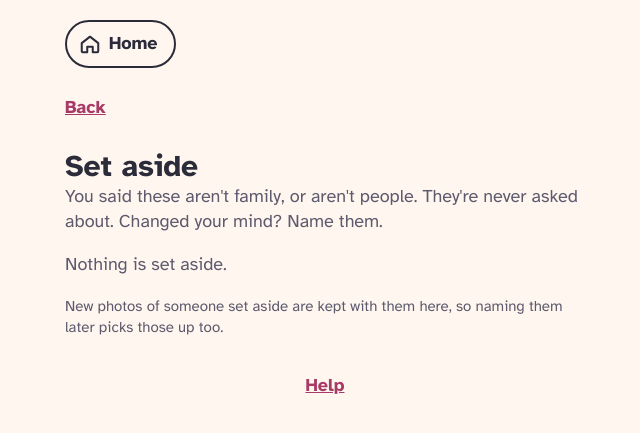
After one commit to jdmooreo7/birthday-pi, a FastAPI app: template app/birthday_pi/templates/face_set_aside.html in a window 1280 px wide. The commit adds this page. Shown: the top 433 px of the page, without its empty margins (315-955 px from the left). Run offline with FastAPI, Linux system fonts and the light colour scheme; the template is opened without the code that fills it, so the values that code supplies are empty; some libraries are stand-ins or nearby versions.

Commit message:
"Not family" can be taken back: Undo straight after, and a Set aside list
- After "Not family" or "Not a person", the next page shows "Set aside: not
  family" with Undo until her next tap.
- "Who's in your photos" links to Set aside, where each group has "Name them
  after all", into the normal "Who is this?".
- "Not sure? You can change this later." under the buttons.
- Owner-only, like naming faces: visitors are sent to the PIN.

Co-Authored-By: Claude Opus 5.5 <noreply@anthropic.com>

```diff
--- a/app/birthday_pi/main.py
+++ b/app/birthday_pi/main.py
@@ -760,7 +760,28 @@ def faces_list(request: Request, conn: sqlite3.Connection = Depends(get_conn)):
     beat = db.get_setting(conn, "faces_heartbeat")
     running = bool(beat) and (datetime.now() - datetime.fromisoformat(beat)).total_seconds() < FACE_WORKER_LATE
     return page(request, "faces.html", device=device, todo=todo, shown=shown, strips=strips, named=named,
-                named_groups=named_groups, counts=counts, running=running, offered_at=naming.OFFERED_AT)
+                named_groups=named_groups, counts=counts, running=running, offered_at=naming.OFFERED_AT,
+                set_aside=len(naming.set_aside(conn)), undo=_undo_strip(conn, request))
+
+
+def _undo_strip(conn: sqlite3.Connection, request: Request) -> dict | None:
+    """The "Set aside: not family. Undo" strip, on the page she lands on straight after setting a group aside.
+    It goes with her next tap, since that loads a page without ?set_aside."""
+    g = naming.group(conn, _int_param(request, "set_aside"))
+    if g is None or g["ignored"] not in naming.IGNORE_REASONS:
+        return None
+    return {"group": g, "label": naming.IGNORE_REASONS[g["ignored"]], "faces": naming.face_ids(conn, g["id"], limit=1)}
+
+
+# Set aside: groups she said aren't family or aren't people, to name after all. Declared before
+# /faces/{group_id} so "set-aside" isn't read as a group id.
+@app.get("/faces/set-aside")
+def faces_set_aside(request: Request, conn: sqlite3.Connection = Depends(get_conn)):
+    device = require_trusted_owner(conn, request)
+    groups = naming.set_aside(conn)
+    strips = {g["id"]: naming.face_ids(conn, g["id"], limit=3) for g in groups}
+    return page(request, "face_set_aside.html", device=device, groups=groups, strips=strips,
+                labels=naming.IGNORE_REASONS)
 
 
 # "Is this Leo?" (M7): faces in new photos the faces worker wasn't sure about. Declared before
@@ -811,7 +832,7 @@ def face_group(group_id: int, request: Request, conn: sqlite3.Connection = Depen
     todo = [t["id"] for t in naming.to_name(conn)]
     return page(request, "face_group.html", device=device, group=g, faces=naming.face_ids(conn, group_id),
                 position=(todo.index(group_id) + 1) if group_id in todo else None, total=len(todo),
-                skip_to=naming.next_after(conn, group_id))
+                skip_to=naming.next_after(conn, group_id), undo=_undo_strip(conn, request))
 
 
 @app.post("/faces/{group_id}")
@@ -831,7 +852,8 @@ async def face_group_save(group_id: int, request: Request, conn: sqlite3.Connect
     if action in naming.IGNORE_REASONS:
         naming.ignore(conn, group_id, action)
         after = naming.next_after(conn, group_id)
-        return RedirectResponse(f"/faces/{after}" if after else "/faces", status_code=303)
+        return RedirectResponse(f"/faces/{after}?set_aside={group_id}" if after else f"/faces?set_aside={group_id}",
+                                status_code=303)
     return RedirectResponse(f"/faces/{group_id}/who", status_code=303)
 
 
@@ -888,6 +910,17 @@ def face_undo(group_id: int, request: Request, conn: sqlite3.Connection = Depend
     _get_group(conn, group_id)
     naming.unname(conn, group_id)
     return RedirectResponse(f"/faces/{group_id}/who", status_code=303)
+
+
+@app.post("/faces/{group_id}/unignore")
+async def face_unignore(group_id: int, request: Request, conn: sqlite3.Connection = Depends(get_conn)):
+    """Undo goes back to the group as it was; "Name them after all" goes on to "Who is this?"."""
+    require_trusted_owner(conn, request)
+    _get_group(conn, group_id)
+    form = await request.form()
+    naming.unignore(conn, group_id)
+    then = "/who" if form.get("then") == "who" else ""
+    return RedirectResponse(f"/faces/{group_id}{then}", status_code=303)
 
 
 # "Is this all Leo?" (M7): every face named as someone, to take out the ones that aren't them.
--- a/app/birthday_pi/naming.py
+++ b/app/birthday_pi/naming.py
@@ -8,7 +8,7 @@ worker places it elsewhere, never back in that group.
 import sqlite3
 
 OFFERED_AT = 3
-IGNORE_REASONS = {"not_family", "not_person"}
+IGNORE_REASONS = {"not_family": "Not family", "not_person": "Not a person"}
 
 # Approved photos only: faces in photos waiting for Grandma aren't offered until she approves them.
 _GROUPS = """
@@ -151,6 +151,17 @@ def ignore(conn: sqlite3.Connection, group_id: int, reason: str) -> None:
         conn.execute("UPDATE face_groups SET ignored = ?, person_id = NULL WHERE id = ?", (reason, group_id))
 
 
+def set_aside(conn: sqlite3.Connection) -> list[sqlite3.Row]:
+    """Groups she set aside ("Not family", "Not a person"), biggest first, so she can name them after all.
+    New faces like theirs kept joining them, so naming one picks those up too."""
+    return conn.execute(_GROUPS.format(where="WHERE g.ignored IS NOT NULL")).fetchall()
+
+
+def unignore(conn: sqlite3.Connection, group_id: int) -> None:
+    """Undo, or "Name them after all": the group is asked about again."""
+    conn.execute("UPDATE face_groups SET ignored = NULL WHERE id = ?", (group_id,))
+
+
 def find_or_add_person(conn: sqlite3.Connection, typed: str) -> int:
     """A typed name that matches someone already in Birthday Pi is that person, not a new one."""
     row = conn.execute("SELECT id FROM people WHERE lower(name) = lower(?) ORDER BY id LIMIT 1", (typed,)).fetchone()
--- a/app/birthday_pi/static/phone.css
+++ b/app/birthday_pi/static/phone.css
@@ -86,6 +86,14 @@ input:focus, select:focus, .btn:focus-visible, .choice:focus-visible, a:focus-vi
 .face-strip img { width: 44px; height: 44px; margin-right: -10px; border-radius: 50%; border: 2px solid var(--card);
   object-fit: cover; background: var(--line); }
 .face-strip.big img { width: 56px; height: 56px; margin-right: -12px; border-color: var(--bg); }
+.undo-strip { display: flex; align-items: center; gap: 10px; padding: 8px 8px 8px 14px; border-radius: 14px;
+  background: var(--ink); color: #fff; }
+.undo-strip .face-strip img { border-color: var(--ink); }
+.undo-strip .btn { width: auto; min-height: 44px; padding: 0 18px; font-size: 17px; background: #fff; border-color: #fff; color: var(--ink); }
+.set-aside-link { display: flex; align-items: center; justify-content: space-between; gap: 12px; min-height: 52px;
+  padding: 0 14px; border: 2px dashed var(--line); border-radius: 14px; color: var(--ink); font-weight: 400; text-decoration: none; }
+.set-aside-link .go { color: var(--accent); font-weight: 700; }
+.set-aside-row { display: flex; align-items: center; gap: 12px; }
 .chips { display: flex; flex-wrap: wrap; gap: 8px; margin-top: 10px; }
 .chip { display: flex; align-items: center; gap: 8px; min-height: 44px; padding: 0 14px 0 6px; background: var(--card);
   border: 2px solid var(--line); border-radius: 999px; font-size: 16px; font-weight: 400; color: var(--ink); text-decoration: none; }
--- a/app/birthday_pi/templates/face_group.html
+++ b/app/birthday_pi/templates/face_group.html
@@ -20,11 +20,14 @@
     {% endfor %}
   </div>
   <p class="muted small center">All {{ faces | length }} faces shown. Faces you take out are asked about separately.</p>
+  {% include "_undo_strip.html" %}
   <button class="btn" type="submit" name="action" value="who">Who is this?</button>
   <div class="row3">
     <button class="btn secondary small-btn" type="submit" name="action" value="not_family">Not family</button>
     <button class="btn secondary small-btn" type="submit" name="action" value="not_person">Not a person</button>
     <a class="btn secondary small-btn" href="{{ '/faces/' ~ skip_to if skip_to else '/faces' }}">Skip</a>
   </div>
+  <p class="muted small center">Not sure? You can change this later.</p>
 </form>
+{% if undo %}<form id="undo" method="post" action="/faces/{{ undo.group.id }}/unignore"></form>{% endif %}
 {% endblock %}
--- /dev/null
+++ b/app/birthday_pi/templates/face_set_aside.html
@@ -0,0 +1,23 @@
+{% extends "base.html" %}
+{% block title %}Set aside{% endblock %}
+{% block content %}
+<div class="top">
+  <a href="/faces">Back</a>
+</div>
+<div>
+  <h1>Set aside</h1>
+  <p class="muted">You said these aren't family, or aren't people. They're never asked about. Changed your mind? Name them.</p>
+</div>
+{% for g in groups %}
+<form class="card" method="post" action="/faces/{{ g.id }}/unignore">
+  <div class="set-aside-row">
+    <span class="face-strip">{% for f in strips[g.id] %}<img src="/face-files/{{ f }}.jpg" alt="">{% endfor %}</span>
+    <span class="grow"><span class="name">{{ labels[g.ignored] }}</span><span class="muted small">In {{ g.photos }} photos</span></span>
+  </div>
+  <button class="btn secondary" type="submit" name="then" value="who">Name them after all</button>
+</form>
+{% else %}
+<p class="muted">Nothing is set aside.</p>
+{% endfor %}
+<p class="muted small">New photos of someone set aside are kept with them here, so naming them later picks those up too.</p>
+{% endblock %}
--- a/app/birthday_pi/templates/faces.html
+++ b/app/birthday_pi/templates/faces.html
@@ -10,6 +10,8 @@
   <p class="muted">Nobody is in {{ offered_at }} or more photos yet. Add photos and {{ product }} will find the faces in them.</p>
   {% endif %}
 </div>
+{% if undo %}<form id="undo" method="post" action="/faces/{{ undo.group.id }}/unignore"></form>{% endif %}
+{% include "_undo_strip.html" %}
 {% if not running %}<div class="notice">The face finder isn't running, so new photos aren't being looked at. On the Pi, run <code>docker compose up -d</code>.</div>{% endif %}
 {% if offered %}
 <div class="progress" role="group" aria-label="Naming progress">
@@ -40,6 +42,9 @@
   </div>
 </section>
 {% endif %}
+{% if set_aside %}
+<a class="set-aside-link" href="/faces/set-aside"><span><b>Set aside</b> <span class="muted">· {{ set_aside }} {{ "group" if set_aside == 1 else "groups" }}</span></span><span class="go">See them</span></a>
+{% endif %}
 <p class="muted small">People in fewer than {{ offered_at }} photos aren't asked about. You can still tag anyone on a photo. Looked at {{ counts.scanned }} of {{ counts.photos }} photos so far.</p>
 <a class="btn quiet" href="/">Home</a>
 {% endblock %}
```
Also changed, not shown: app/birthday_pi/templates/_undo_strip.html (added, +8 -0 lines), app/tests/test_naming.py (+48 -1 lines), docs/product-decisions.md (+1 -0 lines).
